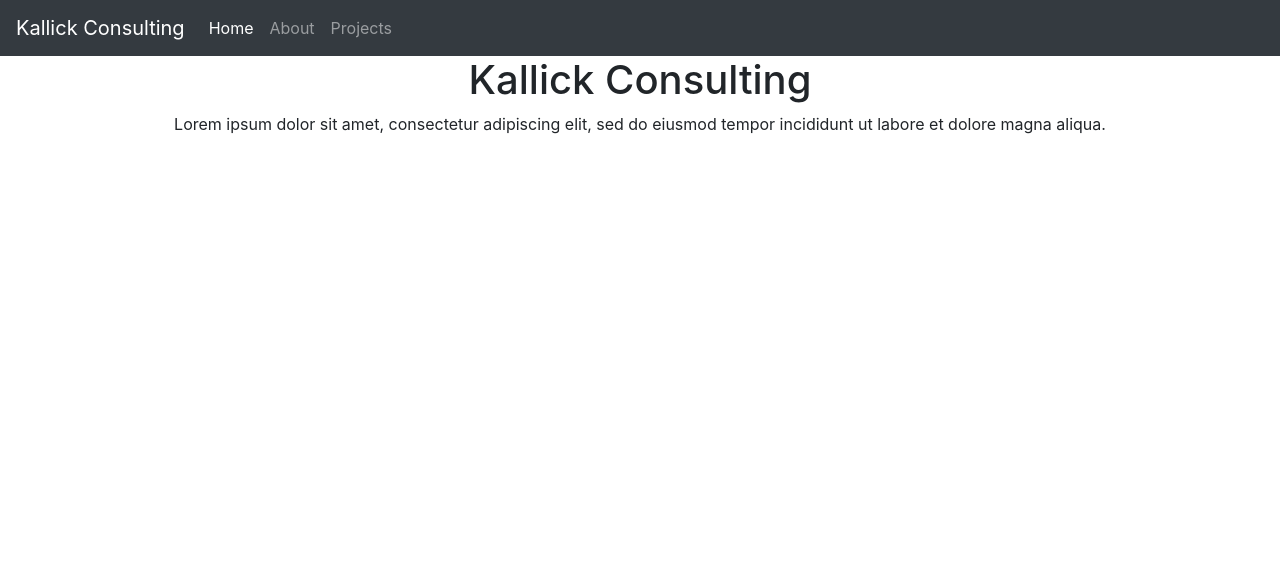
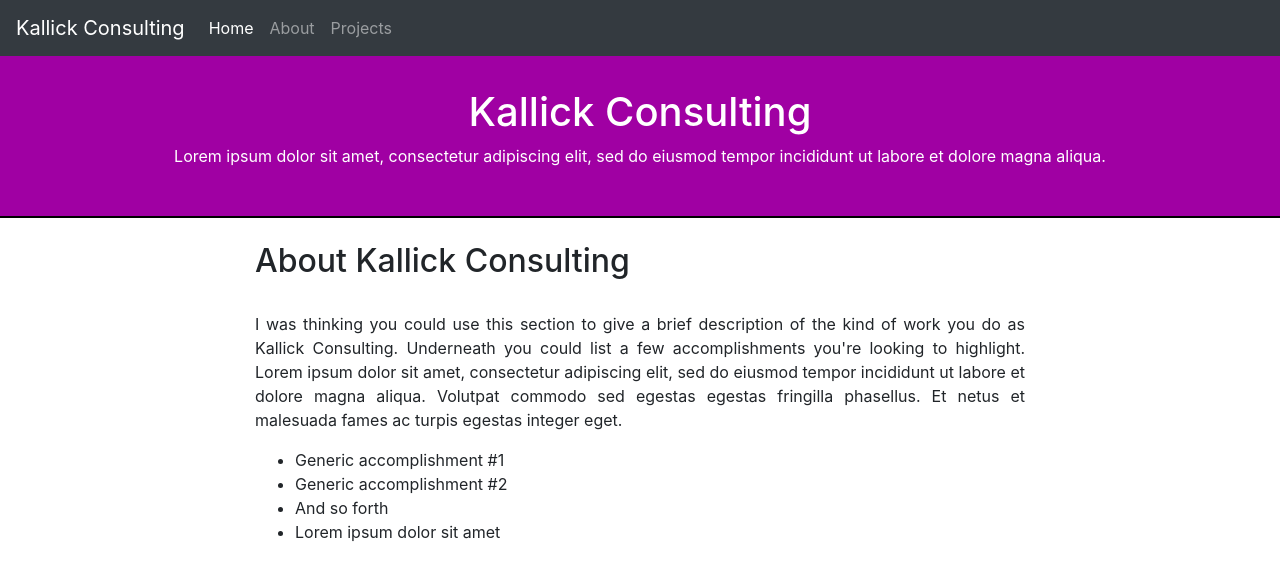
Before and after one commit to H0sway/kallick-consulting, a React (Create React App) app: page / in a window 1280 px wide. Shown: the top 578 px of the page. Built offline with nearby package versions, Linux system fonts and the light colour scheme.

Commit message:
Added a general style scss page, added a scss page for the home container, added basic styling to the home container

```diff
--- a/src/containers/Home.js
+++ b/src/containers/Home.js
@@ -1,6 +1,10 @@
 import React from 'react';
 
-import Container from 'react-bootstrap/Container'
+// Bootstrap components
+import Container from 'react-bootstrap/Container';
+
+// Stylesheet
+import './Home.scss';
 
 const Home = () => {
   return (
@@ -11,6 +15,19 @@ const Home = () => {
           <p>Lorem ipsum dolor sit amet, consectetur adipiscing elit, sed do eiusmod tempor incididunt ut labore et dolore magna aliqua.</p>
         </Container>
       </header>
+
+      <section className="about">
+        <Container>
+          <h2>About Kallick Consulting</h2>
+          <p className="about">I was thinking you could use this section to give a brief description of the kind of work you do as Kallick Consulting. Underneath you could list a few accomplishments you're looking to highlight. Lorem ipsum dolor sit amet, consectetur adipiscing elit, sed do eiusmod tempor incididunt ut labore et dolore magna aliqua. Volutpat commodo sed egestas egestas fringilla phasellus. Et netus et malesuada fames ac turpis egestas integer eget.</p>
+          <ul>
+            <li>Generic accomplishment #1</li>
+            <li>Generic accomplishment #2</li>
+            <li>And so forth</li>
+            <li>Lorem ipsum dolor sit amet</li>
+          </ul>
+        </Container>
+      </section>
     </div>
   )
 }
--- /dev/null
+++ b/src/containers/Home.scss
@@ -0,0 +1,25 @@
+@import '../general.scss';
+
+.Home {
+  .homepage-header {
+    background-color: $purple;
+    color: $white;
+    padding: 2rem 0;
+    border-bottom: .125rem $black solid;
+  }
+
+  .about {
+    padding-top: 1.5rem;
+    margin: 0 auto;
+    max-width: 50rem;
+    text-align: justify;
+
+    p {
+      margin-bottom: 1rem;
+    }
+
+    li {
+      text-align: left;
+    }
+  }
+}
--- /dev/null
+++ b/src/general.scss
@@ -0,0 +1,6 @@
+$purple: #A000A3;
+$white: #ffffff;
+$black: #000000;
+$light-grey: #d8d8d8;
+$light-blue: #93C9D1;
+$dark-green: #D076D1;
```
